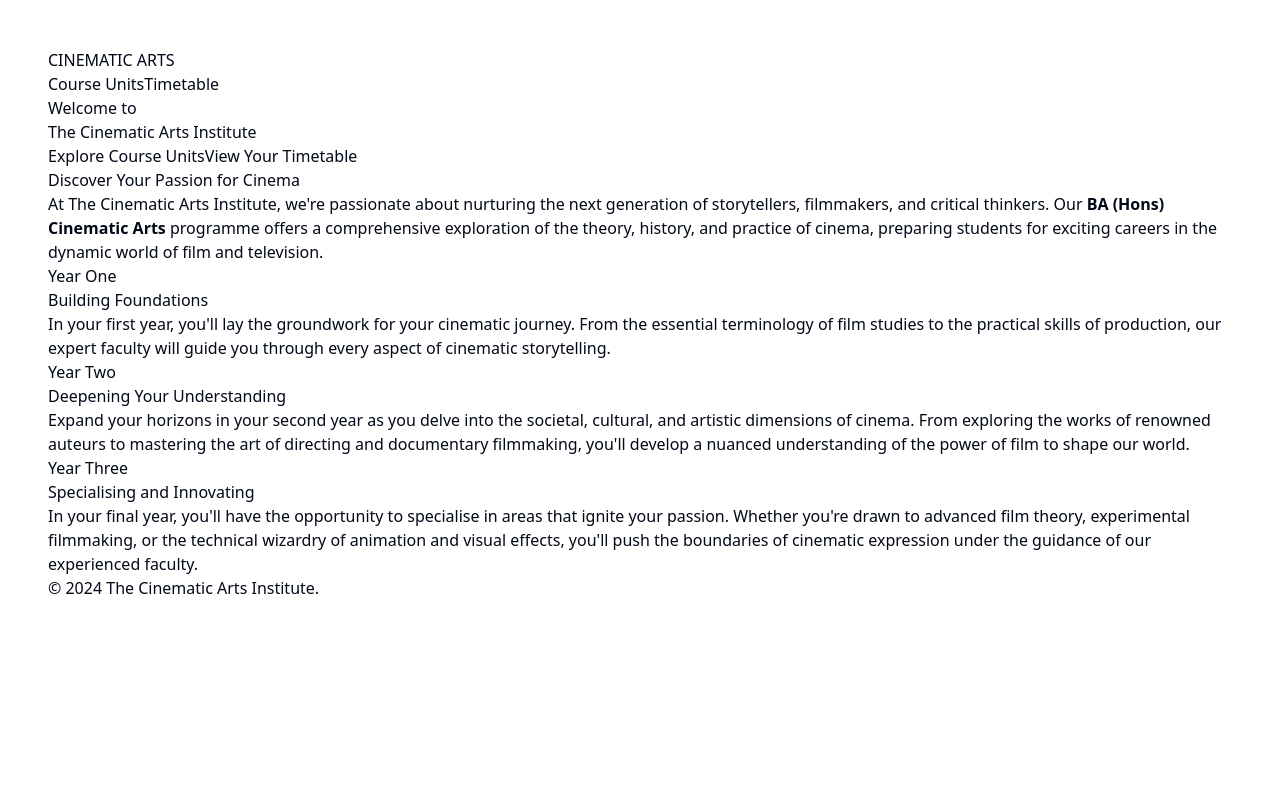
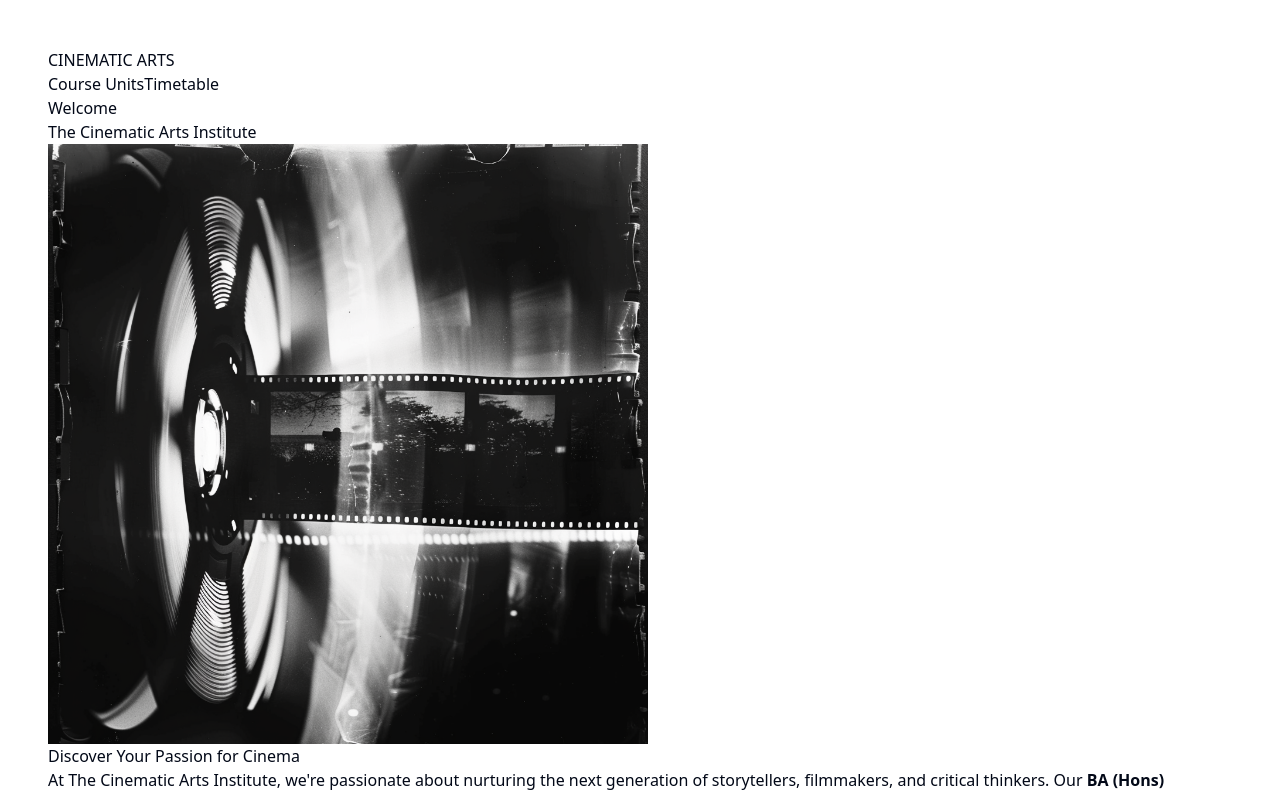
Before and after one commit to jaycee808/cinematic-arts, a Next.js app: page / in a window 1280 px wide. Shown: the top 796 px of the page. Built offline with nearby package versions, Linux system fonts and the light colour scheme.

Commit message:
updated unit selection to limit 120 credits and updated timetable page

```diff
--- a/app/courseUnits/page.jsx
+++ b/app/courseUnits/page.jsx
@@ -1,4 +1,4 @@
-'use client'
+'use client';
 
 import React, { useState, useEffect } from 'react';
 import Link from 'next/link';
@@ -7,6 +7,8 @@ const CourseUnitsPage = () => {
     const [courseUnits, setCourseUnits] = useState([]);
     const [selectedUnits, setSelectedUnits] = useState([]);
     const [expandedUnits, setExpandedUnits] = useState([]);
+    const MAX_CREDITS = 120;
+    const UNIT_CREDITS = 20;
 
     useEffect(() => {
         // Fetch course units from the MongoDB Database
@@ -15,6 +17,9 @@ const CourseUnitsPage = () => {
                 const response = await fetch('/api/units');
                 const data = await response.json();
                 setCourseUnits(data);
+                const mandatoryUnits = data.filter(unit => unit.status === "Mandatory");
+                setSelectedUnits(mandatoryUnits);
+                localStorage.setItem('selectedUnits', JSON.stringify(mandatoryUnits));
             } catch (error) {
                 console.error('Failed to fetch course units:', error);
             }
@@ -33,6 +38,11 @@ const CourseUnitsPage = () => {
             // Deselect the unit if already selected
             updatedUnits = updatedUnits.filter(selectedUnit => selectedUnit._id !== unit._id);
         } else {
+            // Check if adding the unit exceeds the maximum allowed credits
+            if ((updatedUnits.length * UNIT_CREDITS) + UNIT_CREDITS > MAX_CREDITS) {
+                alert('You cannot select more than 120 credits.');
+                return;
+            }
             // Select the unit if not already selected
             updatedUnits.push(unit);
         }
@@ -51,6 +61,9 @@ const CourseUnitsPage = () => {
     const mandatoryUnits = courseUnits.filter(unit => unit.status === "Mandatory");
     const optionalUnits = courseUnits.filter(unit => unit.status === "Optional");
 
+    const selectedCredits = selectedUnits.length * UNIT_CREDITS;
+    const creditsLeft = MAX_CREDITS - selectedCredits;
+
     return (
         <div>
             <header>
@@ -65,6 +78,12 @@ const CourseUnitsPage = () => {
             </header>
 
             <main>
+                <div>
+                    <h3>Total Credits: {MAX_CREDITS}</h3>
+                    <h3>Credits Chosen: {selectedCredits}</h3>
+                    <h3>Credits Left: {creditsLeft}</h3>
+                </div>
+
                 <h2>Mandatory Units</h2>
                 <div>
                     {mandatoryUnits.map(unit => (
@@ -89,8 +108,7 @@ const CourseUnitsPage = () => {
                                 </div>
                             </div>
                             <div>
-                                <button
-                                    onClick={() => handleExpandUnit(unit._id)}>
+                                <button onClick={() => handleExpandUnit(unit._id)}>
                                     <div>View More Details</div>
                                 </button>
                                 {expandedUnits.includes(unit._id) && (
@@ -143,8 +161,7 @@ const CourseUnitsPage = () => {
                                 </div>
                             </div>
                             <div>
-                                <button
-                                    onClick={() => handleExpandUnit(unit._id)}>
+                                <button onClick={() => handleExpandUnit(unit._id)}>
                                     <div>View More Details</div>
                                 </button>
                                 {expandedUnits.includes(unit._id) && (
--- a/app/globals.css
+++ b/app/globals.css
@@ -5,24 +5,24 @@
 @layer base {
     :root {
         --background: 0 0% 100%;
-    --foreground: 222.2 84% 4.9%;
+        --foreground: 0 0% 3.9%;
         --card: 0 0% 100%;
-    --card-foreground: 222.2 84% 4.9%;
+        --card-foreground: 0 0% 3.9%;
         --popover: 0 0% 100%;
-    --popover-foreground: 222.2 84% 4.9%;
-    --primary: 222.2 47.4% 11.2%;
-    --primary-foreground: 210 40% 98%;
-    --secondary: 210 40% 96.1%;
-    --secondary-foreground: 222.2 47.4% 11.2%;
-    --muted: 210 40% 96.1%;
-    --muted-foreground: 215.4 16.3% 46.9%;
-    --accent: 210 40% 96.1%;
-    --accent-foreground: 222.2 47.4% 11.2%;
+        --popover-foreground: 0 0% 3.9%;
+        --primary: 0 72.2% 50.6%;
+        --primary-foreground: 0 85.7% 97.3%;
+        --secondary: 0 0% 96.1%;
+        --secondary-foreground: 0 0% 9%;
+        --muted: 0 0% 96.1%;
+        --muted-foreground: 0 0% 45.1%;
+        --accent: 0 0% 96.1%;
+        --accent-foreground: 0 0% 9%;
         --destructive: 0 84.2% 60.2%;
-    --destructive-foreground: 210 40% 98%;
-    --border: 214.3 31.8% 91.4%;
-    --input: 214.3 31.8% 91.4%;
-    --ring: 222.2 84% 4.9%;
+        --destructive-foreground: 0 0% 98%;
+        --border: 0 0% 89.8%;
+        --input: 0 0% 89.8%;
+        --ring: 0 72.2% 50.6%;
         --radius: 0.5rem;
         --chart-1: 12 76% 61%;
         --chart-2: 173 58% 39%;
@@ -32,25 +32,25 @@
     }
 
     .dark {
-    --background: 222.2 84% 4.9%;
-    --foreground: 210 40% 98%;
-    --card: 222.2 84% 4.9%;
-    --card-foreground: 210 40% 98%;
-    --popover: 222.2 84% 4.9%;
-    --popover-foreground: 210 40% 98%;
-    --primary: 210 40% 98%;
-    --primary-foreground: 222.2 47.4% 11.2%;
-    --secondary: 217.2 32.6% 17.5%;
-    --secondary-foreground: 210 40% 98%;
-    --muted: 217.2 32.6% 17.5%;
-    --muted-foreground: 215 20.2% 65.1%;
-    --accent: 217.2 32.6% 17.5%;
-    --accent-foreground: 210 40% 98%;
+        --background: 0 0% 3.9%;
+        --foreground: 0 0% 98%;
+        --card: 0 0% 3.9%;
+        --card-foreground: 0 0% 98%;
+        --popover: 0 0% 3.9%;
+        --popover-foreground: 0 0% 98%;
+        --primary: 0 72.2% 50.6%;
+        --primary-foreground: 0 85.7% 97.3%;
+        --secondary: 0 0% 14.9%;
+        --secondary-foreground: 0 0% 98%;
+        --muted: 0 0% 14.9%;
+        --muted-foreground: 0 0% 63.9%;
+        --accent: 0 0% 14.9%;
+        --accent-foreground: 0 0% 98%;
         --destructive: 0 62.8% 30.6%;
-    --destructive-foreground: 210 40% 98%;
-    --border: 217.2 32.6% 17.5%;
-    --input: 217.2 32.6% 17.5%;
-    --ring: 212.7 26.8% 83.9%;
+        --destructive-foreground: 0 0% 98%;
+        --border: 0 0% 14.9%;
+        --input: 0 0% 14.9%;
+        --ring: 0 72.2% 50.6%;
         --chart-1: 220 70% 50%;
         --chart-2: 160 60% 45%;
         --chart-3: 30 80% 55%;
--- a/app/page.jsx
+++ b/app/page.jsx
@@ -8,32 +8,19 @@ const HomePage = () => {
 
     return (
         <div>
-            <div>
-                {/* <Image
-                    src="/assets/images/background/b2.png"
-                    alt="Banner Image"
-                    layout="fill"
-                    objectFit="cover"
-                    className="absolute inset-0"
-                /> */}
-                <div>
-                    <header>
-                        <div>Welcome to</div>
-                        <div>The Cinematic Arts Institute</div>
-                        <nav>
-                            <Link href="/courseUnits">
-                                <button>Explore Course Units</button>
-                            </Link>
-                            <Link href="/timetable">
-                                <button>View Your Timetable</button>
-                            </Link>
-                        </nav>
-                    </header>
-                </div>
-            </div>
+            <header>
+                <div>Welcome</div>
+                <div>The Cinematic Arts Institute</div>
+            </header>
 
             <main>
                 <section>
+                    <Image
+                    src="/assets/images/background/b2.png"
+                    alt="Banner Image"
+                    width="600"
+                    height="100"
+                    />
                     <div>
                         <h2>Discover Your Passion for Cinema</h2>
                         <p>
--- a/app/timetable/page.jsx
+++ b/app/timetable/page.jsx
@@ -14,20 +14,27 @@ const TimetablePage = () => {
                 const response = await fetch('/api/units');
                 const data = await response.json();
                 setCourseUnits(data);
+
+                // Load selected units from localStorage
+                const savedUnits = JSON.parse(localStorage.getItem('selectedUnits')) || [];
+                setSelectedUnits(savedUnits);
             } catch (error) {
                 console.error('Failed to fetch course units:', error);
             }
         };
 
         fetchCourseUnits();
-
-        // Load selected units from localStorage
-        const savedUnits = JSON.parse(localStorage.getItem('selectedUnits')) || [];
-        setSelectedUnits(savedUnits);
     }, []);
 
     const mandatoryUnits = courseUnits.filter(unit => unit.status === "Mandatory");
-    const allUnits = [...mandatoryUnits, ...selectedUnits];
+
+    // Combine mandatory and selected units and remove duplicates
+    const allUnits = [
+        ...mandatoryUnits,
+        ...selectedUnits.filter(
+            unit => !mandatoryUnits.some(mandatoryUnit => mandatoryUnit._id === unit._id)
+        ),
+    ];
 
     const daysOfWeek = ['Monday', 'Tuesday', 'Wednesday', 'Thursday', 'Friday'];
 
@@ -53,18 +60,13 @@ const TimetablePage = () => {
 
             <main>
                 <div>
-                    <div>
-                        {daysOfWeek.map(day => (
-                            <div key={day}>{day}</div>
-                        ))}
-                    </div>
-                    <div>
                     {daysOfWeek.map(day => (
                         <div key={day}>
+                            <h2>{day}</h2>
                             {getClassesByDay(day).length > 0 ? (
                                 getClassesByDay(day).map((classItem, index) => (
                                     <div key={index}>
-                                            <h2>{classItem.title}</h2>
+                                        <h3>{classItem.title}</h3>
                                         <p>Teacher: {classItem.teacher}</p>
                                         <p>Type: {classItem.classType}</p>
                                         <p>Time: {classItem.classStart} - {classItem.classEnd}</p>
@@ -76,7 +78,6 @@ const TimetablePage = () => {
                         </div>
                     ))}
                 </div>
-                </div>
             </main>
         </div>
     );
```
Lines whose indentation alone changed are shown as unchanged.
